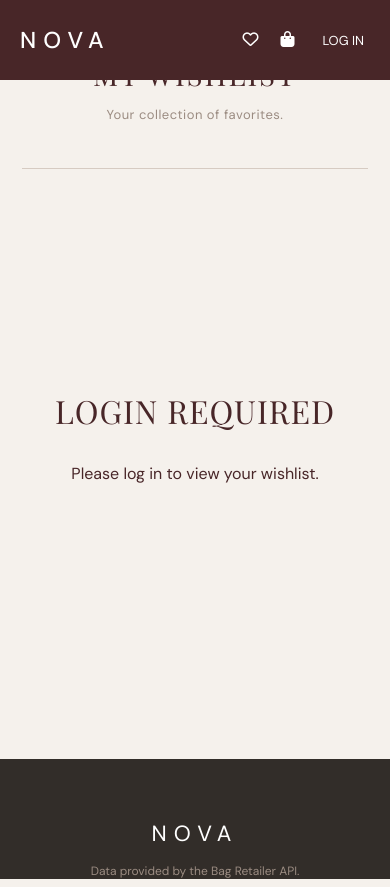
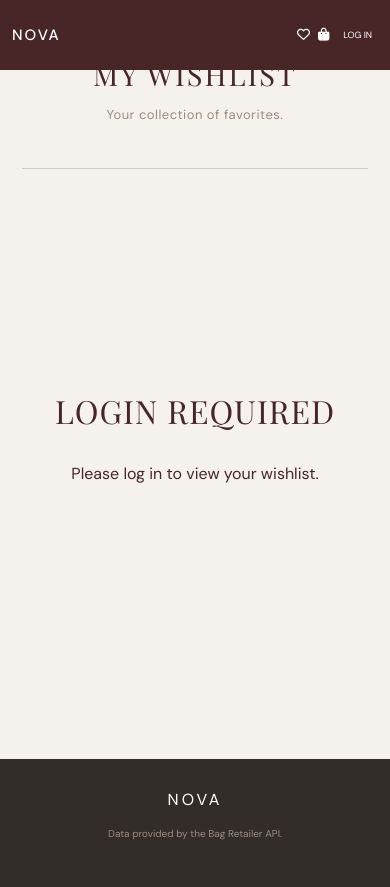
Before and after one commit to elyzzadicen11/Nova_LuxuryBags, a plain HTML site: page wishlist.html in a window 390 px wide. Drawn offline with nearby package versions, Linux system fonts and the light colour scheme.

Commit message:
Update universal.css

```diff
--- a/universal.css
+++ b/universal.css
@@ -202,29 +202,234 @@ footer p {
 }
 
 
-/* RESPONSIVE NAVIGATION */
 
+/* ============================= */
+/* RESPONSIVE DESIGN */
+/* ============================= */
+
+/* TABLETS */
+@media (max-width: 1024px) {
+
+    nav {
+        padding: 0 40px;
+    }
+
+    .logo {
+        font-size: 21px;
+        letter-spacing: 5px;
+    }
+
+    .links {
+        gap: 18px;
+    }
+
+    .links a {
+        font-size: 11px;
+    }
+
+    .nav-actions {
+        gap: 15px;
+    }
+
+    .nav-actions a,
+    .nav-actions button {
+        font-size: 11px;
+    }
+
+    footer {
+        padding: 50px 35px;
+    }
+
+}
+
+
+/* SMALL TABLETS */
 @media (max-width: 900px) {
+
     nav {
         padding: 0 30px;
     }
+
+    .links {
+        gap: 12px;
+    }
+
+    .links a {
+        font-size: 10px;
+    }
+
+    .nav-actions {
+        gap: 12px;
+    }
+
 }
 
+
+/* TABLETS AND MOBILE */
 @media (max-width: 768px) {
+
     nav {
+        height: 75px;
         padding: 0 20px;
+    }
+
+    .logo {
+        font-size: 19px;
+        letter-spacing: 4px;
     }
 
     .links {
         display: none;
     }
+
+    .nav-actions {
+        gap: 15px;
+    }
+
+    .nav-actions i {
+        font-size: 15px;
+    }
+
+    .nav-actions span {
+        font-size: 10px;
+    }
+
+    .bag-loading {
+        min-height: 75vh;
+        gap: 15px;
+    }
+
+    footer {
+        padding: 45px 25px;
+    }
+
+    .footer-logo {
+        font-size: 20px;
+        letter-spacing: 5px;
+    }
+
 }
 
 
-/* RESPONSIVE FOOTER */
+/* MOBILE PHONES */
+@media (max-width: 600px) {
 
-@media (max-width: 600px) {
+    nav {
+        height: 70px;
+        padding: 0 18px;
+    }
+
+    .logo {
+        font-size: 17px;
+        letter-spacing: 3px;
+    }
+
+    .nav-actions {
+        gap: 12px;
+    }
+
+    .nav-actions a,
+    .nav-actions button {
+        gap: 4px;
+        font-size: 10px;
+    }
+
+    .nav-actions i {
+        font-size: 14px;
+    }
+
+    .nav-actions span {
+        font-size: 9px;
+    }
+
+    .dropdown-menu {
+        min-width: 150px;
+    }
+
+    .dropdown-menu a {
+        padding: 10px 14px;
+        font-size: 11px;
+    }
+
+    .bag-loading {
+        min-height: 70vh;
+        gap: 15px;
+    }
+
+    .bag-loading p {
+        font-size: 10px;
+        letter-spacing: 1.5px;
+        text-align: center;
+    }
+
+    .loading-spinner {
+        width: 30px;
+        height: 30px;
+    }
+
     footer {
-        height: 120px;
+        padding: 35px 20px;
+        height: auto;
     }
+
+    .footer-logo {
+        font-size: 18px;
+        letter-spacing: 4px;
+    }
+
+    footer p {
+        font-size: 10px;
+        line-height: 1.7;
+        margin-bottom: 15px;
+    }
+
 }
+
+
+/* SMALL MOBILE PHONES */
+@media (max-width: 400px) {
+
+    nav {
+        padding: 0 12px;
+    }
+
+    .logo {
+        font-size: 15px;
+        letter-spacing: 2px;
+    }
+
+    .nav-actions {
+        gap: 8px;
+    }
+
+    .nav-actions a,
+    .nav-actions button {
+        font-size: 9px;
+    }
+
+    .nav-actions i {
+        font-size: 13px;
+    }
+
+    .nav-actions span {
+        font-size: 8px;
+    }
+
+    .bag-loading {
+        padding: 0 15px;
+    }
+
+    .bag-loading p {
+        font-size: 9px;
+    }
+
+    footer {
+        padding: 30px 15px;
+    }
+
+    .footer-logo {
+        font-size: 16px;
+        letter-spacing: 3px;
+    }
+
+}
```
